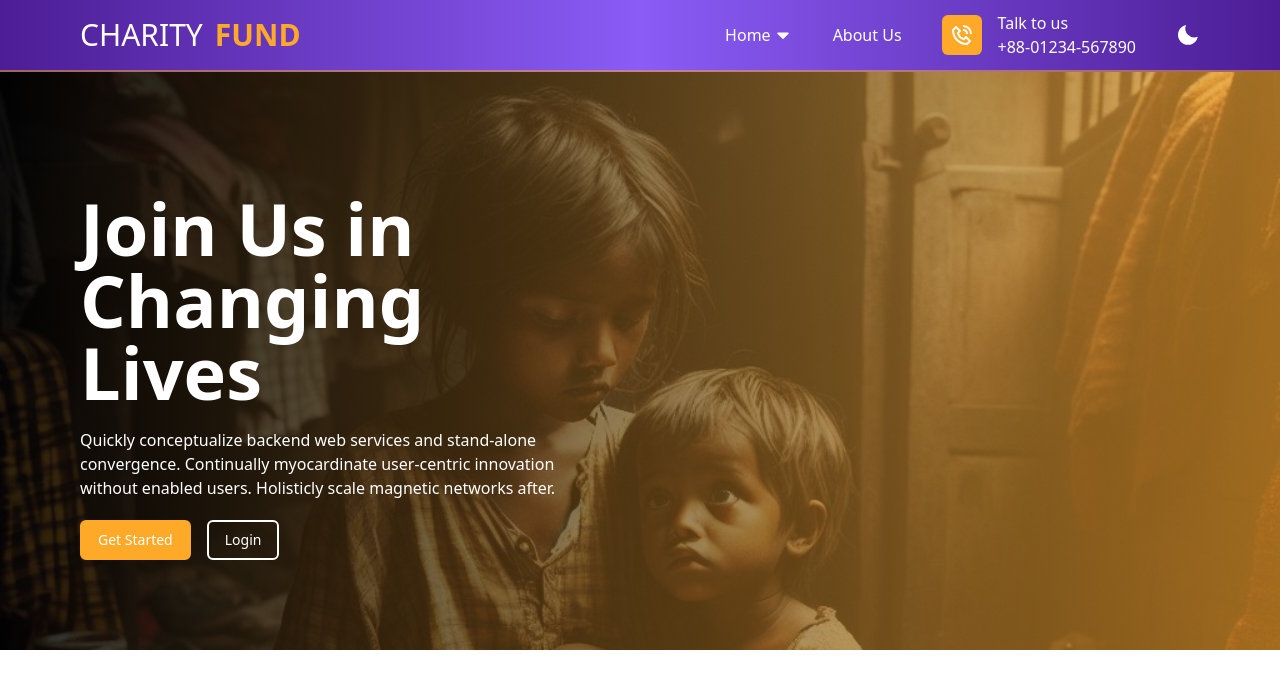
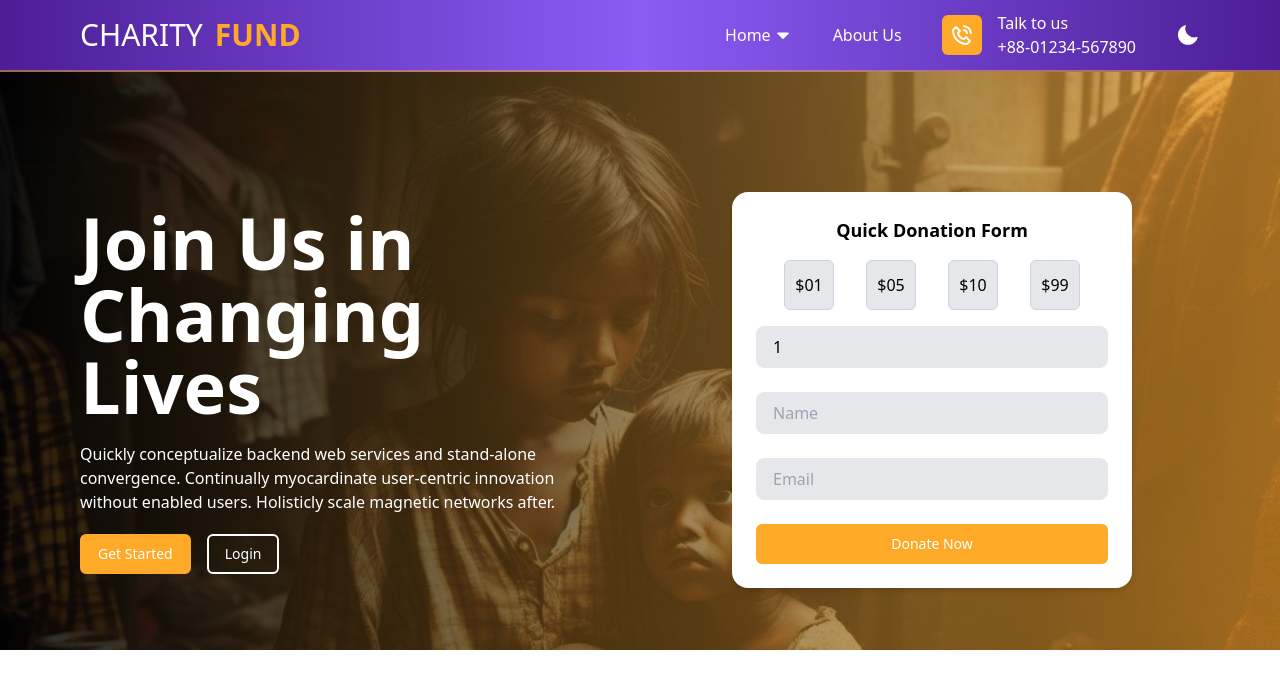
Before and after one commit to Shuvankor-Hazra/charity-fund, a React (Vite) app: page / in a window 1280 px wide. Shown: the top 688 px of the page. Built offline with nearby package versions, Linux system fonts and the light colour scheme.

Commit message:
Hero section form right side added

```diff
--- a/src/components/Hero/Hero.jsx
+++ b/src/components/Hero/Hero.jsx
@@ -1,4 +1,5 @@
 
+import { useState } from "react";
 import Img from "../../assets/image1.png";
 
 const HeroImg = {
@@ -6,12 +7,34 @@ const HeroImg = {
     backgroundPosition: "top",
     backgroundRepeat: "no-repeat",
     backgroundSize: "cover",
-    // height: "100%",
     width: "100%",
 
 }
 
 const Hero = () => {
+
+    const [data, setData] = useState({
+        name: "",
+        email: "",
+        amount: 0,
+    });
+
+    const handleClick = (e) => {
+        const name = e.target.name;
+        setData((previousData) => {
+            return {
+                ...previousData,
+                [name]: e.target.value,
+            }
+        })
+    }
+
+    const handleSubmit = (e) => {
+        e.preventDefault();
+        console.log(data);
+        //! I will handle the data after working on backend code
+    }
+
     return (
         <div style={HeroImg}>
             <div className="min-h-[650px] md:max-h-[750px] bg-gradient-to-r from-black/80 to-primary/60 pt-3 pb-10 md:pt-48">
@@ -27,6 +50,50 @@ const Hero = () => {
                             </div>
                         </div>
                         {/* Hero Form Section */}
+                        <div className="w-[90%] md:w-[400px] mx-auto p-6 bg-white dark:bg-black text-black dark:text-white rounded-2xl shadow-md">
+                            <div>
+                                <h2 className="text-lg text-center font-semibold">Quick Donation Form</h2>
+                                <div className="flex items-center justify-center gap-8 py-4">
+                                    <button className="btn-square">$01</button>
+                                    <button className="btn-square">$05</button>
+                                    <button className="btn-square">$10</button>
+                                    <button className="btn-square">$99</button>
+                                </div>
+                                {/* Input Section */}
+                                <div className="space-y-6">
+                                    <input
+                                        type="number"
+                                        name="amount"
+                                        id="amount"
+                                        placeholder="Amount"
+                                        defaultValue={1}
+                                        min={1}
+                                        max={100}
+                                        onChange={handleClick}
+                                        className="w-full border dark:border-gray-800 px-4 py-2 rounded-lg bg-gray-200 dark:bg-gray-800"
+                                    />
+                                    <input
+                                        type="text"
+                                        name="name"
+                                        id="name"
+                                        placeholder="Name"
+                                        onChange={handleClick}
+                                        className="w-full border dark:border-gray-800 px-4 py-2 rounded-lg bg-gray-200 dark:bg-gray-800"
+                                    />
+                                    <input
+                                        type="email"
+                                        name="email"
+                                        id="email"
+                                        placeholder="Email"
+                                        onChange={handleClick}
+                                        className="w-full border dark:border-gray-800 px-4 py-2 rounded-lg bg-gray-200 dark:bg-gray-800"
+                                    />
+                                    <button
+                                        onClick={handleSubmit}
+                                        className="btn-primary w-full">Donate Now</button>
+                                </div>
+                            </div>
+                        </div>
                     </div>
                 </div>
             </div>
--- a/src/index.css
+++ b/src/index.css
@@ -10,4 +10,8 @@
   .btn-outline {
     @apply rounded-md border-2 border-white px-4 py-2 text-sm text-white transition-colors duration-300
   }
+
+  .btn-square {
+    @apply w-[50px] h-[50px] p-2 border-[1px] border-slate-300 rounded-md bg-gray-200 dark:bg-gray-800
+  }
 }
```
